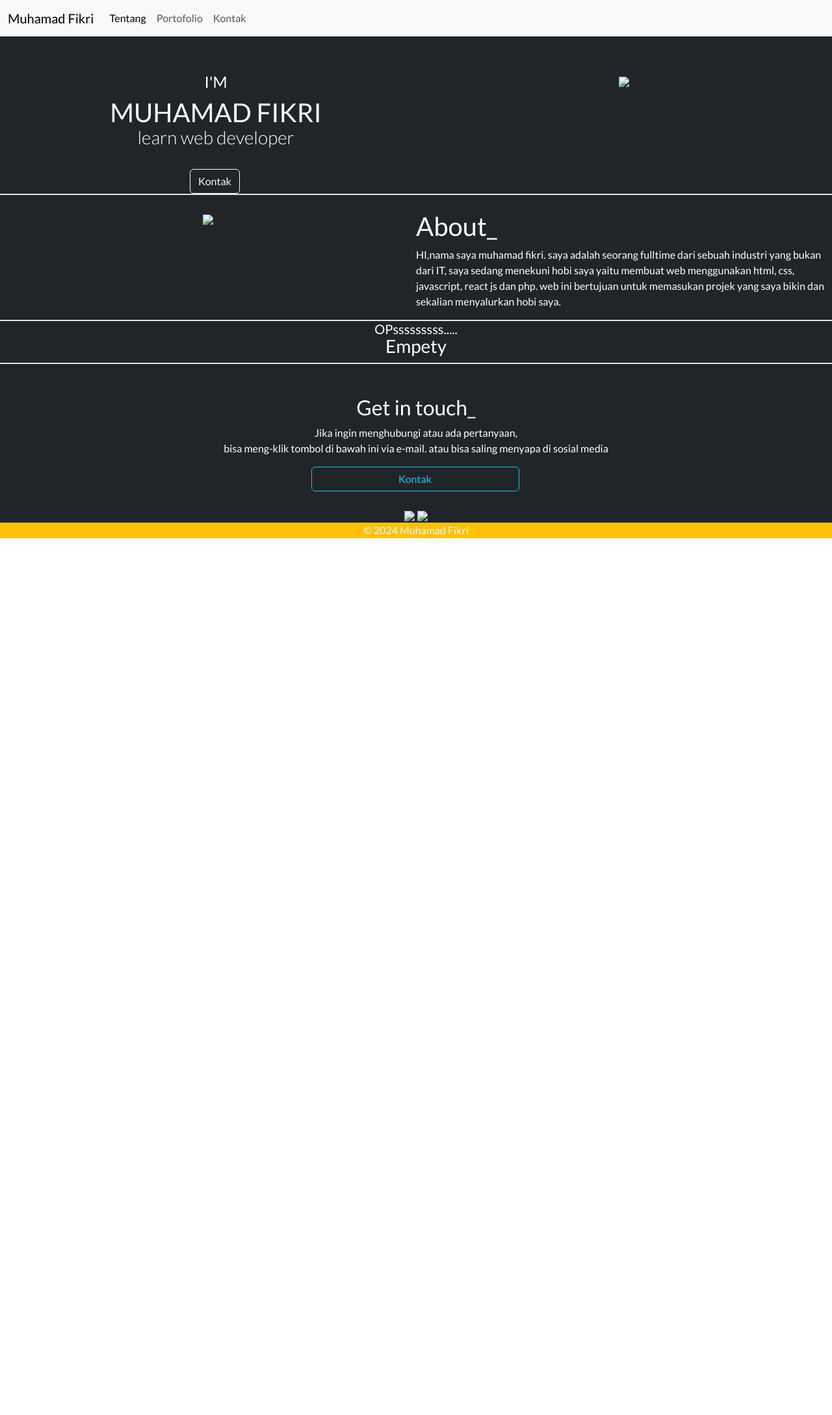
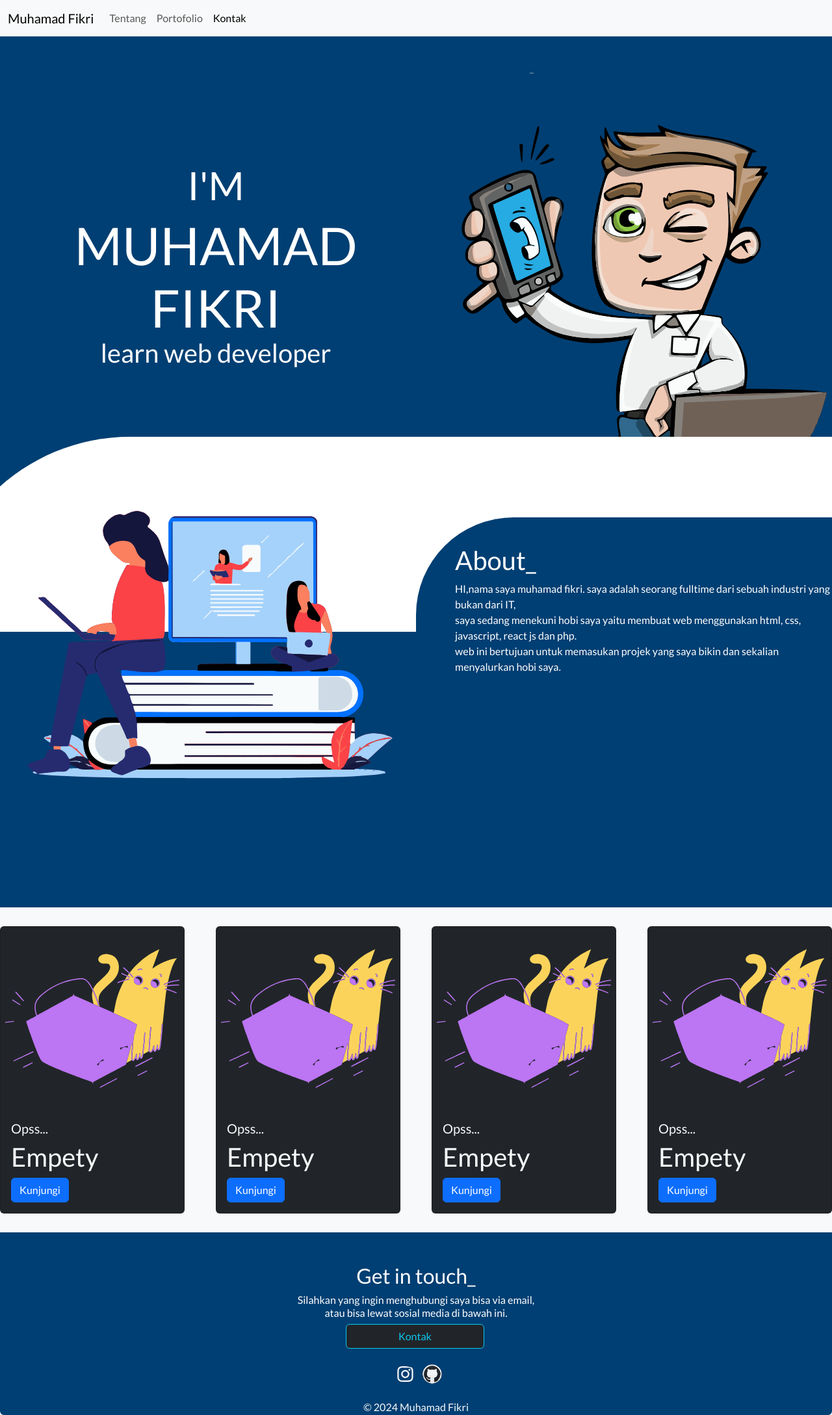
Before and after one commit to fkr343/tewwwww, a plain HTML site: page index.html in a window 1280 px wide. Shown: the whole page at 65% size. Before the commit the page ends 828 px from the top, so only its background shows below. Drawn offline with nearby package versions, Linux system fonts and the light colour scheme.

Commit message:
Add files via upload

```diff
--- a/index.html
+++ b/index.html
@@ -3,91 +3,131 @@
 <head>
   <meta charset="utf-8">
   <meta name="viewport" content="width=device-width, initial-scale=1">
-  <title>Bootstrap demo</title>
+  <title>fkr_33</title>
+  <!--css Bootstrap/ google font / css vanila-->
   <link href="https://cdn.jsdelivr.net/npm/bootstrap@5.3.3/dist/css/bootstrap.min.css" rel="stylesheet" integrity="sha384-QWTKZyjpPEjISv5WaRU9OFeRpok6YctnYmDr5pNlyT2bRjXh0JMhjY6hW+ALEwIH" crossorigin="anonymous">
   <link rel="preconnect" href="https://fonts.googleapis.com">
   <link rel="preconnect" href="https://fonts.gstatic.com" crossorigin>
   <link href="https://fonts.googleapis.com/css2?family=Lato:ital,wght@0,100;0,300;0,400;0,700;0,900;1,100;1,300;1,400;1,700;1,900&display=swap" rel="stylesheet">
   <link rel="stylesheet" href="styles.css">
+  <!--- END CSS -->
 
 </head>
 <body>
-  <nav class="navbar navbar-expand-lg bg-body-tertiary position-fixed top-0 end-0 start-0">
+  <!--- NAVBAR START-->
+  <nav class="navbar navbar-expand-lg bg-body-tertiary position-fixed top-0 end-0 start-0" id="navs">
     <div class="container-fluid">
-      <a class="navbar-brand" href="#">Muhamad Fikri</a>
+      <a class="navbar-brand" href="#homes">Muhamad Fikri</a>
       <button class="navbar-toggler" type="button" data-bs-toggle="collapse" data-bs-target="#navbarNav" aria-controls="navbarNav" aria-expanded="false" aria-label="Toggle navigation">
         <span class="navbar-toggler-icon"></span>
       </button>
       <div class="collapse navbar-collapse" id="navbarNav">
         <ul class="navbar-nav">
           <li class="nav-item">
-            <a class="nav-link active" aria-current="page" href="#">Tentang</a>
+            <a class="nav-link active" aria-current="page" href="#abouts">Tentang</a>
           </li>
           <li class="nav-item">
-            <a class="nav-link" href="#">Portofolio</a>
+            <a class="nav-link" href="#portos">Portofolio</a>
           </li>
           <li class="nav-item">
-            <a class="nav-link" href="#">Kontak</a>
+            <a class="nav-link" href="#kontaks">Kontak</a>
           </li>
         </ul>
       </div>
     </div>
   </div>
 </nav>
-<main class="d-flex flex-column text-white bg-dark">
-  <section class="d-flex">
-    <div class=" d-flex flex-column justify-content-center text-center col-6 ps-4" id="textContent">
-      <h4>I'M</h4>
-      <h1>MUHAMAD FIKRI</h1>
-      <h3>learn web developer</h3>
-      <div class="d-flex justify-content-center mt-4" id="btn3">
-        <button type="button" class="btn btn-outline-light btn-dark" id="btn1">Kontak</button>
+<!-- NAVBAR END -->
+<div data-bs-spy="scroll" data-bs-target="#navs" data-bs-root-margin="0px 0px -40%" data-bs-smooth-scroll="true" class="scrollspy-example rounded-2" tabindex="0" id="backgrounds">
+  <!-- MAIN STRAT -->
+  <main class="d-flex flex-column text-white" id="homes">
+    <section class="d-flex" id="hero1">
+      <div class=" d-flex flex-column justify-content-center text-center col-6 ps-4" id="hro1">
+        <h4 style="font-size:60px">I'M</h4>
+        <h1 style="font-size:80px">MUHAMAD FIKRI</h1>
+        <h3 style="font-size:40px">learn web developer</h3>
       </div>
-    </div>
-    <div class=" col-6 text-center" id="imageContent">
-      <img src="/image1.png"
-      height="300px"
-      >
+      <div class=" col-6 d-flex justify-content-start" id="imageContent">
+        <img src="/1mg.svg"
+        alt="image-abauot"
+        height="600px">
       </div>
     </section>
-  <div class="border border-light-1">
-  </div>
-  <section class="d-flex flex-row-reverse mt-4">
-    <div class="col-6 d-flex flex-column  justify-content-center">
+    <div id="styles"></div>
+    <section class="d-flex flex-row-reverse mt-4" id="hero2">
+      <div class="col-6 d-flex flex-column  justify-content-center" id="abouts">
         <h1>About_</h1>
         <p>
-        HI,nama saya muhamad fikri. saya adalah seorang fulltime dari sebuah industri yang bukan dari IT,
-        saya sedang menekuni hobi saya yaitu membuat web menggunakan html, css, javascript, react js dan php.
+          HI,nama saya muhamad fikri. saya adalah seorang fulltime dari sebuah industri yang bukan dari IT,<br>
+          saya sedang menekuni hobi saya yaitu membuat web menggunakan html, css, javascript, react js dan php.<br>
           web ini bertujuan untuk memasukan projek yang saya bikin dan sekalian menyalurkan hobi saya.
         </p>
       </div>
-    <div class="col-6 text-center">
-      <img src="/about1.png"
-      height="300px">
+      <div class="col-6 text-center" id="img2">
+        <img src="/about.svg"
+        height="600px">
       </div>
     </section>
-  <div class="border border-light-1"></div>
-  <section class="text-center pt-20">
-    <h5>OPsssssssss.....</h5>
-    <h3>Empety</h3>
-  </section>
-  <di class="border border-light-1"></di>
-  <section class="text-center pt-5">
-    <h2>Get in touch_</h2>
-    <p>
-      Jika ingin menghubungi atau ada pertanyaan,<br> bisa meng-klik tombol di bawah ini via e-mail.
-      atau bisa saling menyapa di sosial media
-    </p>
-    <button type="button" class="btn btn-outline-info btn-dark col-3" id="btn1">Kontak</button>
-    <div class="pt-4">
-      <a href="instagram.com/fkr_33"> <img src="/ig.png" height="30px"></a>
-      <a href="https://github.com/fkr343"><img src="/git.png" height="30px"></a>
+    <section class="d-flex justify-content-center align-items-center gap-5 bg-light col-12" style="margin-top:100px" id="cards">
+      <div class="card bg-dark text-light" style="width: 18rem;">
+        <img src="/empety.svg" width="600px" class="card-img-top" alt="...">
+        <div class="card-body">
+          <h5 class="card-title">Opss...</h5>
+          <h1 class="card-text">
+            Empety
+          </h1>
+          <a href="index.html" class="btn btn-primary">Kunjungi</a>
+        </div>
+      </div>
+      <div class="card bg-dark text-light" style="width: 18rem;">
+        <img src="/empety.svg" width="600px" class="card-img-top" alt="...">
+        <div class="card-body">
+          <h5 class="card-title">Opss...</h5>
+          <h1 class="card-text">
+            Empety
+          </h1>
+          <a href="index.html" class="btn btn-primary">Kunjungi</a>
+        </div>
+      </div>
+      <div class="card bg-dark text-light" style="width: 18rem;">
+        <img src="/empety.svg" width="600px" class="card-img-top" alt="...">
+        <div class="card-body">
+          <h5 class="card-title">Opss...</h5>
+          <h1 class="card-text">
+            Empety
+          </h1>
+          <a href="index.html" class="btn btn-primary">Kunjungi</a>
+        </div>
+      </div>
+      <div class="card bg-dark text-light" style="width: 18rem;">
+        <img src="/empety.svg" width="600px" class="card-img-top" alt="...">
+        <div class="card-body">
+          <h5 class="card-title">Opss...</h5>
+          <h1 class="card-text">
+            Empety
+          </h1>
+          <a href="index.html" class="btn btn-primary">Kunjungi</a>
+        </div>
       </div>
     </section>
-  <footer class="bg-warning text-center text-light bottom-0">
+    <section class="text-center pt-5" id="kontaks">
+      <h2>Get in touch_</h2>
+      <h6>
+        Silahkan yang ingin menghubungi saya bisa via email,<br> atau bisa lewat sosial media di bawah ini.
+      </h6>
+      <a href="mailto:muhamadfikri0028@gmail.com"><button type="button" class="btn btn-outline-info btn-dark col-2" id="btn1">Kontak</button></a>
+      <div class="pt-4">
+        <a href="instagram.com/fkr_33"> <img src="/ig.svg" height="30px"></a>
+        <a href="https://github.com/fkr343"><img src="/git.svg" height="30px"></a>
+      </div>
+    </section>
+    <footer class="text-center text-light bottom-0 mt-4">
       © 2024 Muhamad Fikri
     </footer>
   </main>
+  <!-- MAIN END -->
+</div>
 <script src="https://cdn.jsdelivr.net/npm/bootstrap@5.3.3/dist/js/bootstrap.bundle.min.js" integrity="sha384-YvpcrYf0tY3lHB60NNkmXc5s9fDVZLESaAA55NDzOxhy9GkcIdslK1eN7N6jIeHz" crossorigin="anonymous"></script>
+<script src="index.js"></script>
 </body>
 </html>
--- a/styles.css
+++ b/styles.css
@@ -1,22 +1,47 @@
+:root{
+--background-color: #003f73;
+}
 body{
-font-family: lato;
+font-family: lato, Sans-Serif;
+}
+#backgrounds{
+background-color: var(--background-color);
+}
+#styles{
+height: 300px;
+background-color: white;
+border-top-left-radius: 600px;
+margin-left: -100px;
+}
+#hero1{
+margin-bottom: -40px;
+border-bottom-left-radius: 400px;
+font-size: 80px;
+}
+
+#hero2 #abouts{
+height: 300px;
+margin-top: -200px;
+background-color: var(--background-color);
+border-top-left-radius: 150px;
+border-bottom-left-radius: 30px;
+padding-left: 60px;
+}
+#img2{
+margin-top: -300px;
+}
+#cards{
+height: 500px;
 }
 main{
 padding-top: 7em;
+back
 }
 h3{
 margin-top: -10px;
 }
 #btn1{
 margin-right: 3px;
-}
-#textContent h4{
-font-family: lato;
-font-weight: 400;
-}
-#textContent h3{
-font-family: lato;
-font-weight: 300;
 }
 
 @media(max-width: 991.98px){
```
Also changed, not shown: 1mg.svg (added), about.svg (added), empety.svg (added), git.svg (added), ig.svg (added). Lines whose indentation alone changed are shown as unchanged.
